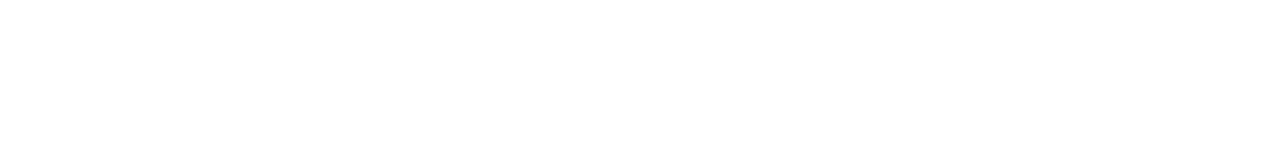
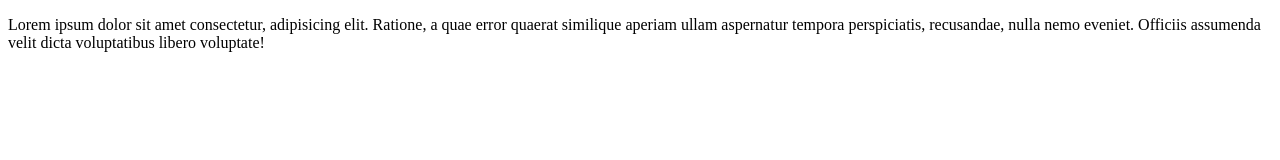
Before and after one commit to GabrielMs18/test-1, a plain HTML site: page index.html in a window 1280 px wide. Drawn offline with Linux system fonts and the light colour scheme.

Commit message:
Agregado DIV contenedor

```diff
--- a/index.html
+++ b/index.html
@@ -8,5 +8,13 @@
 </head>
 <body>
 
+    <!--DIV CONTENEDOR 1-->
+    <div class="conteiner">
+        <div class="row">
+            <p>Lorem ipsum dolor sit amet consectetur, adipisicing elit. Ratione, a quae error quaerat similique aperiam ullam aspernatur tempora perspiciatis, recusandae, nulla nemo eveniet. Officiis assumenda velit dicta voluptatibus libero voluptate!</p>
+        </div>
+    </div>
+
+
 </body>
 </html>
```
